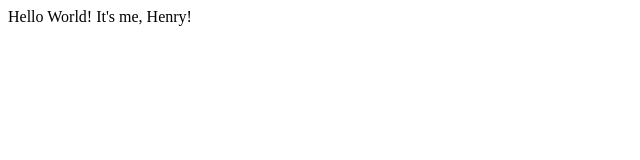
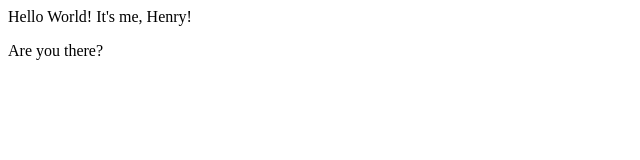
Before and after one commit to hcavillones/web, a plain HTML site: page index.html in a window 1280 px wide. Shown: the full height of the page, 0-640 px from the left. Drawn offline with Linux system fonts and the light colour scheme.

Commit message:
Added a few things

```diff
--- a/index.html
+++ b/index.html
@@ -1,4 +1,6 @@
 <html>
 <head><Title>Hello World!</title></head>
-<body><p>Hello World! It's me, Henry!</p></body>
+<body><p>Hello World! It's me, Henry!</p>
+
+<p>Are <bold>you</bold> there?<p></body>
 </html>
```
